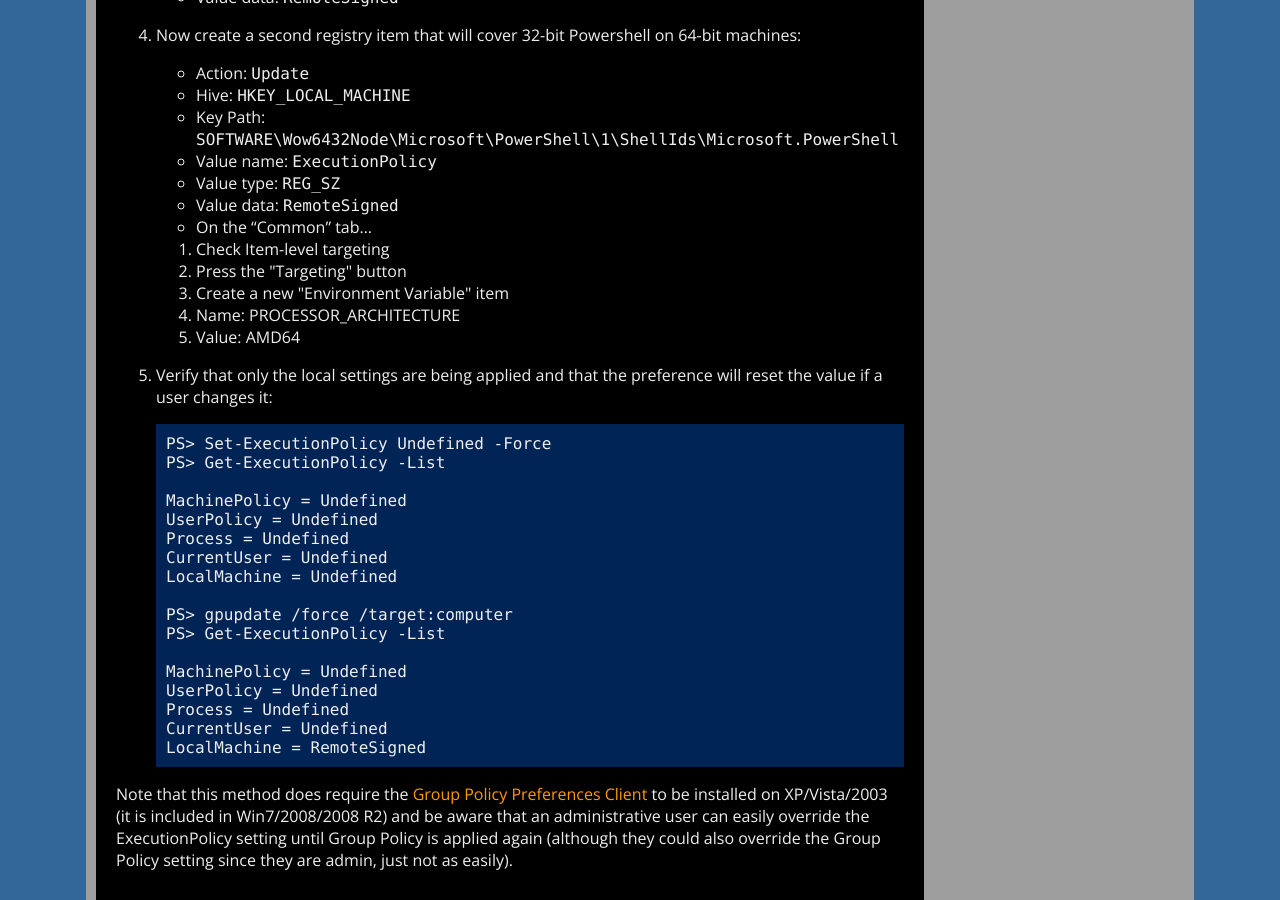
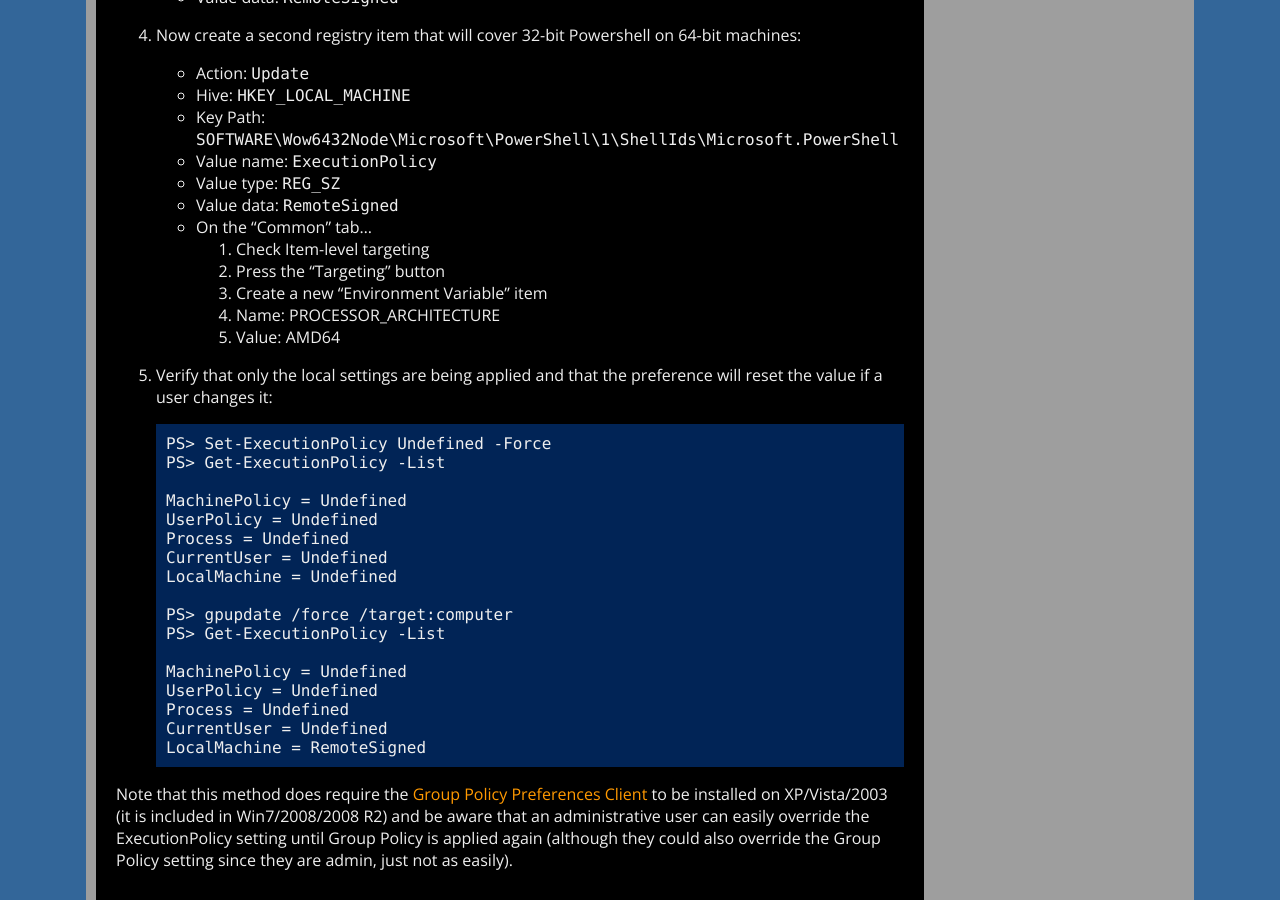
Before and after one commit to gpduck/gpduck.github.io, a Jekyll site: the page built from _posts/2010-09-24-issues-with-configuring-powershell.markdown, in a window 1280 px wide and 900 px high, scrolled down 1394 px. Built offline with Jekyll 4.4.1, drawn with Linux system fonts in a browser that asks for light colours; nearby versions of some CDN libraries; some web fonts are replaced; comment, search, counter and statistics services are not loaded; some of the changed lines change nothing that is shown.

Commit message:
Update 2010-09-24-issues-with-configuring-powershell.markdown

```diff
--- a/_posts/2010-09-24-issues-with-configuring-powershell.markdown
+++ b/_posts/2010-09-24-issues-with-configuring-powershell.markdown
@@ -62,13 +62,11 @@ Rather than constantly have to move our Exchange servers in and out of the GPO,
     * Value type: ``REG_SZ``
     * Value data: ``RemoteSigned``
     * On the "Common" tab...<br />
-    <ol>
-      <li>Check Item-level targeting</li>
-      <li>Press the "Targeting" button</li>
-      <li>Create a new "Environment Variable" item</li>
-      <li>Name: PROCESSOR_ARCHITECTURE</li>
-      <li>Value: AMD64</li>
-    </ol>
+        1. Check Item-level targeting
+        2. Press the "Targeting" button
+        3. Create a new "Environment Variable" item
+        4. Name: PROCESSOR_ARCHITECTURE
+        5. Value: AMD64
 
 5. Verify that only the local settings are being applied and that the preference will reset the value if a user changes it:
 
```
